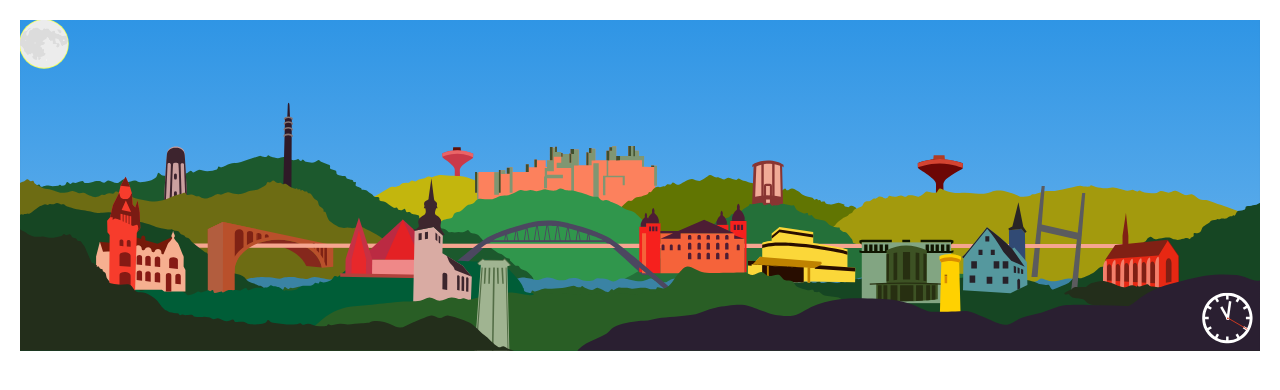
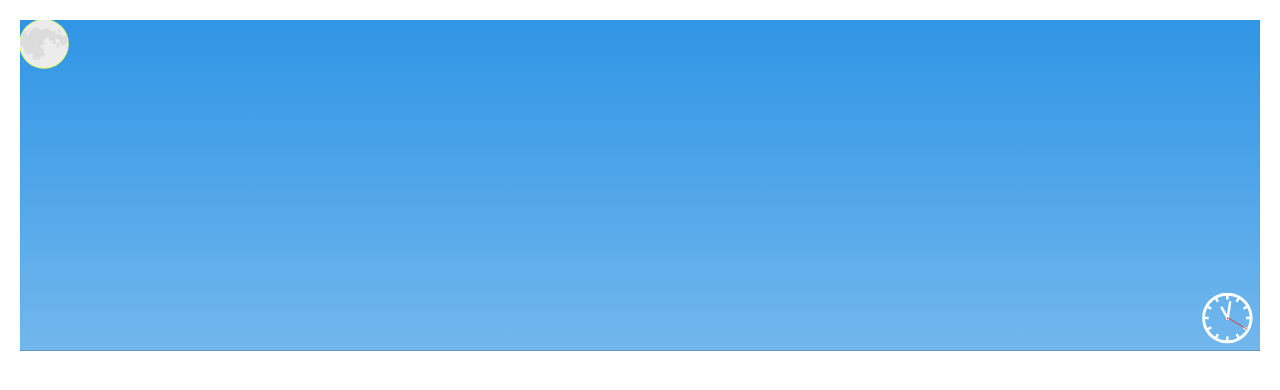
Before and after one commit to Samisdat/wtal-panorama, a Next.js app: page / in a window 1280 px wide. Shown: the top 390 px of the page. Built offline with nearby package versions, Linux system fonts and the light colour scheme.

Commit message:
refactor: temporarily disable detailed panorama SVG
Comment out large building/landscape SVG paths for performance testing
Remove unused Moon/Sun imports

```diff
--- a/src/components/Panorama.tsx
+++ b/src/components/Panorama.tsx
@@ -1,11 +1,6 @@
 import { Cars } from '@/components/Cars';
 import { Clock } from '@/components/Clock/Clock';
 import { Heaven } from '@/components/Heaven/Heaven';
-import { Moon } from '@/components/Heaven/Moon';
-import { Sun } from '@/components/Heaven/Sun';
-
-//<svg width="100%" height="100%" viewBox="0 0 7223 2223"
-//     style={{fillRule: 'evenodd', clipRule: 'evenodd', strokeLinejoin: 'round', strokeMiterlimit: 2}}>
 
 export const Panorama = () => {
     return (
@@ -23,6 +18,7 @@ export const Panorama = () => {
             {/* */}
             <g id="Layer8">
                 <Heaven />
+                {/*
                 <g id="_0100">
                     <path
                         d="M524.001,154.018l9.026,-0.04l0.394,5.381l-9.885,0.21l0.465,-5.551Z"
@@ -716,8 +712,8 @@ export const Panorama = () => {
                         fill: '#232e1b',
                     }}
                 />
-            </g> {/**/}
-
+            */}
+            </g>
             <Clock />
         </svg>
     );
```
